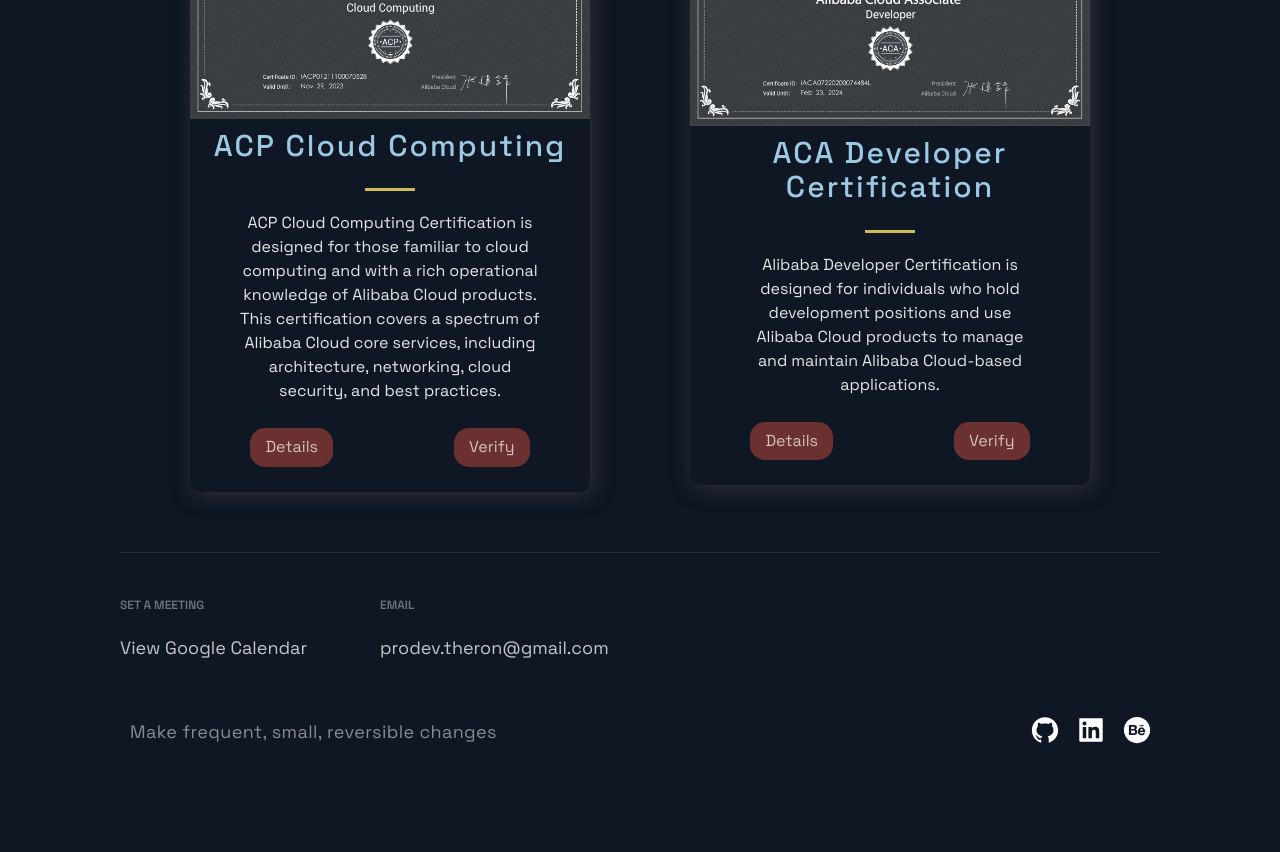
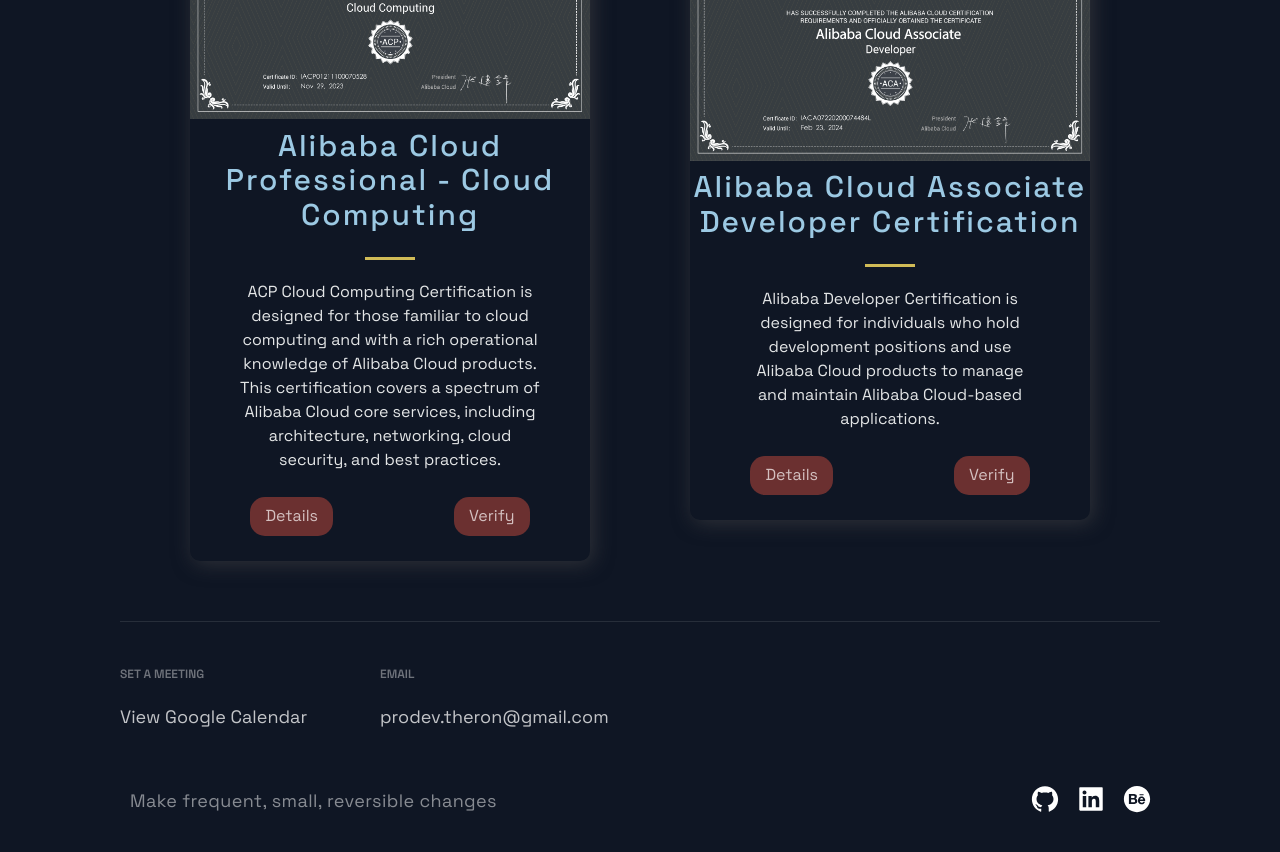
Before and after one commit to proDev-Theron/nextjs-portfolio-website, a Next.js app: page / in a window 1280 px wide. Shown: the part 6300-7152 px from the top of the page. Before the commit the page ends 7107 px from the top, so only its background shows below. Built offline with nearby package versions, Linux system fonts and the light colour scheme.

Commit message:
Spelled out Alibaba Cloud

```diff
--- a/src/constants/constants.js
+++ b/src/constants/constants.js
@@ -99,7 +99,7 @@
     id: 3,
   },
   {
-    title: 'ACP Cloud Computing',
+    title: 'Alibaba Cloud Professional - Cloud Computing',
     description: "ACP Cloud Computing Certification is designed for those familiar to cloud computing and with a rich operational knowledge of Alibaba Cloud products. This certification covers a spectrum of Alibaba Cloud core services, including architecture, networking, cloud security, and best practices.",
     image: '/images/2.png',
     details: 'https://edu.alibabacloud.com/certification/acp_cloudcomputing',
@@ -107,7 +107,7 @@
     id: 4,
   },
   {
-    title: 'ACA Developer Certification',
+    title: 'Alibaba Cloud Associate Developer Certification',
     description: "Alibaba Developer Certification is designed for individuals who hold development positions and use Alibaba Cloud products to manage and maintain Alibaba Cloud-based applications.",
     image: '/images/1.png',
     details: 'https://edu.alibabacloud.com/certification/aca_developer',
```
